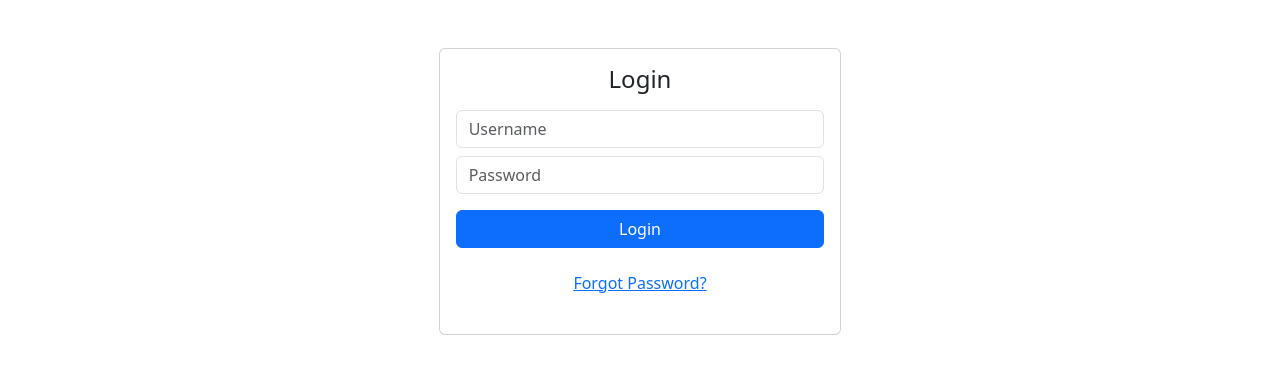
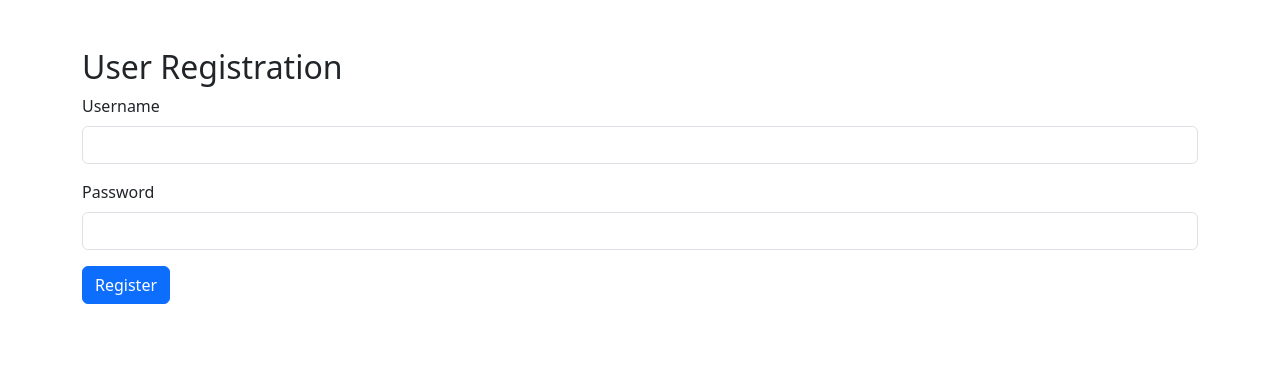
Before and after one commit to hemantyadav2804/FraudPatternDetection-UI, a React (Vite) app: page /register in a window 1280 px wide. Shown: the top 374 px of the page. Built offline with nearby package versions, Linux system fonts and the light colour scheme.

Commit message:
created REGISTER UI

```diff
--- a/package.json
+++ b/package.json
@@ -13,7 +13,8 @@
     "axios": "^1.13.3",
     "bootstrap": "^5.3.8",
     "react": "^19.2.0",
-    "react-dom": "^19.2.0"
+    "react-dom": "^19.2.0",
+    "react-router-dom": "^7.13.0"
   },
   "devDependencies": {
     "@eslint/js": "^9.39.1",
--- a/src/App.jsx
+++ b/src/App.jsx
@@ -1,12 +1,22 @@
-import React from "react";
+import { BrowserRouter, Routes, Route } from "react-router-dom";
+
 import Login from "./pages/Login";
+import Register from "./pages/Register";
+import UserDashboard from "./pages/UserDashboard";
+import AdminDashboard from "./pages/AdminDashboard";
 
-const App = () => {
+function App() {
   return (
-    <div>
-      <Login />
-    </div>
+    <BrowserRouter>
+      <Routes>
+        <Route path="/" element={<Login />} />
+        <Route path="/login" element={<Login />} />
+        <Route path="/register" element={<Register />} />
+        <Route path="/user" element={<UserDashboard />} />
+        <Route path="/admin" element={<AdminDashboard />} />
+      </Routes>
+    </BrowserRouter>
   );
-};
+}
 
 export default App;
--- /dev/null
+++ b/src/pages/AdminDashboard.jsx
@@ -0,0 +1,10 @@
+const AdminDashboard = () => {
+  return (
+    <div className="container mt-5">
+      <h2>Admin Dashboard</h2>
+      <p>Welcome, admin!</p>
+    </div>
+  );
+};
+
+export default AdminDashboard;
--- /dev/null
+++ b/src/pages/Register.jsx
@@ -0,0 +1,77 @@
+import { useState } from "react";
+import axios from "axios";
+import { useNavigate } from "react-router-dom";
+
+const Register = () => {
+  const [username, setUsername] = useState("");
+  const [password, setPassword] = useState("");
+  const [message, setMessage] = useState("");
+
+  const navigate = useNavigate();
+
+  const handleRegister = async (e) => {
+    e.preventDefault();
+
+    try {
+      const response = await axios.post(
+        "http://localhost:8090/auth/register",
+        {
+          username,
+          password,
+        }
+      );
+
+      setMessage(response.data);
+
+      // redirect after successful registration
+      setTimeout(() => {
+        navigate("/login");
+      }, 1500);
+
+    } catch (error) {
+      if (error.response) {
+        setMessage(error.response.data);
+      } else {
+        setMessage("Server not reachable");
+      }
+    }
+  };
+
+  return (
+    <div className="container mt-5">
+      <h2>User Registration</h2>
+
+      <form onSubmit={handleRegister}>
+        <div className="mb-3">
+          <label className="form-label">Username</label>
+          <input
+            type="text"
+            className="form-control"
+            required
+            value={username}
+            onChange={(e) => setUsername(e.target.value)}
+          />
+        </div>
+
+        <div className="mb-3">
+          <label className="form-label">Password</label>
+          <input
+            type="password"
+            className="form-control"
+            required
+            value={password}
+            onChange={(e) => setPassword(e.target.value)}
+          />
+        </div>
+
+        <button type="submit" className="btn btn-primary">
+          Register
+        </button>
+      </form>
+
+      {message && <p className="mt-3">{message}</p>}
+    </div>
+  );
+};
+
+export default Register;
--- /dev/null
+++ b/src/pages/UserDashboard.jsx
@@ -0,0 +1,10 @@
+const UserDashboard = () => {
+  return (
+    <div className="container mt-5">
+      <h2>User Dashboard</h2>
+      <p>Welcome, user!</p>
+    </div>
+  );
+};
+
+export default UserDashboard;
```
Also changed, not shown: 1 other file (tests, documents, lock files or other folders).
